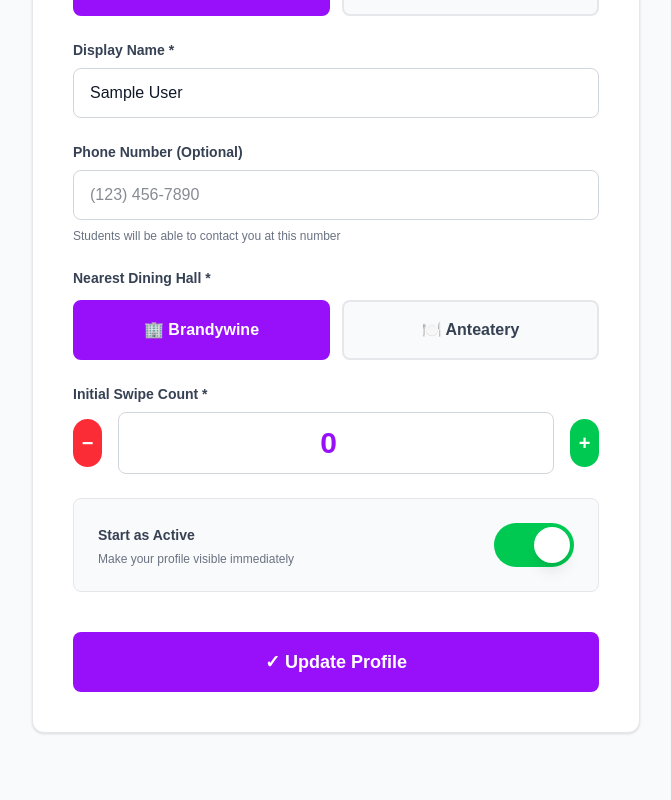
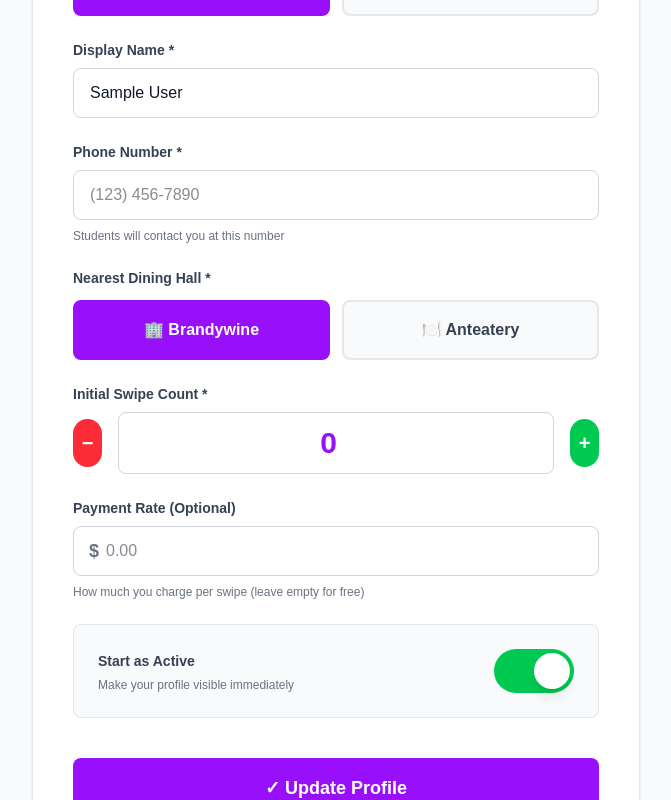
Before and after one commit to alexespejo/ctc-market-place, a Next.js app: page /profile/create in a window 1280 px wide. Shown: the part 553-1353 px from the top of the page, without its empty margins (304-975 px from the left). Built offline with nearby package versions, Linux system fonts and the light colour scheme; no server answers; the database is empty; sample sign-in values are in the browser's storage.

Commit message:
feat: stuff

```diff
--- a/app/profile/create/page.tsx
+++ b/app/profile/create/page.tsx
@@ -20,6 +20,7 @@ export default function CreateProfilePage() {
     diningHall: 'Brandywine' as DiningHall,
     userType: 'swiper' as UserType,
     swipeCount: 0,
+    paymentRate: undefined as number | undefined,
     isActive: true,
   });
 
@@ -42,11 +43,12 @@ export default function CreateProfilePage() {
       if (profile) {
         setFormData({
           displayName: profile.displayName,
-          phone: profile.phone || '',
+          phone: profile.phone,
           photoURL: profile.photoURL || '',
           diningHall: profile.diningHall,
           userType: profile.userType,
           swipeCount: profile.swipeCount,
+          paymentRate: profile.paymentRate,
           isActive: profile.isActive,
         });
       } else {
@@ -200,22 +202,24 @@ export default function CreateProfilePage() {
             {/* Phone */}
             <div>
               <label htmlFor="phone" className="block text-sm font-semibold text-gray-700 mb-2">
-                Phone Number (Optional)
+                Phone Number *
               </label>
               <input
                 type="tel"
                 id="phone"
+                required
                 value={formData.phone}
                 onChange={(e) => setFormData({ ...formData, phone: e.target.value })}
                 className="w-full px-4 py-3 bg-white border border-gray-300 rounded-lg focus:ring-2 focus:ring-purple-500 focus:border-transparent outline-none transition text-gray-900"
                 placeholder="(123) 456-7890"
               />
               <p className="mt-2 text-xs text-gray-500">
-                Students will be able to contact you at this number
+                Students will contact you at this number
               </p>
             </div>
 
-            {/* Dining Hall */}
+            {/* Dining Hall - Only for Swipers */}
+            {formData.userType === 'swiper' && (
               <div>
                 <label className="block text-sm font-semibold text-gray-700 mb-3">
                   Nearest Dining Hall *
@@ -245,9 +249,11 @@ export default function CreateProfilePage() {
                   </button>
                 </div>
               </div>
+            )}
 
             {/* Swipe Count - Only for Swipers */}
             {formData.userType === 'swiper' && (
+              <>
                 <div>
                   <label htmlFor="swipeCount" className="block text-sm font-semibold text-gray-700 mb-2">
                     Initial Swipe Count *
@@ -277,6 +283,30 @@ export default function CreateProfilePage() {
                     </button>
                   </div>
                 </div>
+
+                {/* Payment Rate */}
+                <div>
+                  <label htmlFor="paymentRate" className="block text-sm font-semibold text-gray-700 mb-2">
+                    Payment Rate (Optional)
+                  </label>
+                  <div className="relative">
+                    <span className="absolute left-4 top-1/2 -translate-y-1/2 text-gray-500 text-lg font-bold">$</span>
+                    <input
+                      type="number"
+                      id="paymentRate"
+                      min="0"
+                      step="0.50"
+                      value={formData.paymentRate || ''}
+                      onChange={(e) => setFormData({ ...formData, paymentRate: e.target.value ? parseFloat(e.target.value) : undefined })}
+                      className="w-full pl-8 pr-4 py-3 bg-white border border-gray-300 rounded-lg focus:ring-2 focus:ring-purple-500 focus:border-transparent outline-none transition text-gray-900"
+                      placeholder="0.00"
+                    />
+                  </div>
+                  <p className="mt-2 text-xs text-gray-500">
+                    How much you charge per swipe (leave empty for free)
+                  </p>
+                </div>
+              </>
             )}
 
             {/* Active Status - Only for Swipers */}
--- a/components/UserCard.tsx
+++ b/components/UserCard.tsx
@@ -48,32 +48,39 @@ export default function UserCard({ user }: UserCardProps) {
       <div className="p-5">
         <h3 className="text-xl font-bold text-gray-900 mb-3 text-center">{user.displayName}</h3>
 
-        {/* Dining Hall & Swipes */}
-        <div className="flex items-center justify-between mb-4 pb-4 border-b border-gray-200">
-          <div className="text-center flex-1">
-            <div className="text-2xl mb-1">📍</div>
-            <div className="font-bold text-gray-900 text-sm">{user.diningHall}</div>
+        {/* Dining Hall, Swipes & Payment Rate */}
+        <div className="grid grid-cols-3 gap-2 mb-4 pb-4 border-b border-gray-200">
+          <div className="text-center">
+            <div className="text-xl mb-1">📍</div>
+            <div className="font-bold text-gray-900 text-xs">{user.diningHall}</div>
           </div>
-          <div className="w-px h-12 bg-gray-200"></div>
-          <div className="text-center flex-1">
+          <div className="text-center">
             <div className="font-bold text-purple-600 text-2xl mb-1">
               {user.swipeCount}
             </div>
             <div className="text-xs text-gray-600">Swipes</div>
           </div>
+          <div className="text-center">
+            {user.paymentRate ? (
+              <>
+                <div className="font-bold text-green-600 text-xl mb-1">${user.paymentRate}</div>
+                <div className="text-xs text-gray-600">per swipe</div>
+              </>
+            ) : (
+              <>
+                <div className="font-bold text-green-600 text-xl mb-1">FREE</div>
+                <div className="text-xs text-gray-600">no charge</div>
+              </>
+            )}
+          </div>
         </div>
 
         {/* Phone Number */}
-        {user.phone && (
-          <div className="text-center">
-            <a
-              href={`tel:${user.phone}`}
-              className="inline-flex items-center gap-2 text-purple-600 hover:text-purple-700 font-semibold transition-colors"
-            >
-              📞 {formatPhoneNumber(user.phone)}
-            </a>
+        <div className="text-center">
+          <div className="inline-flex items-center gap-2 text-gray-700 font-semibold">
+            📞 {formatPhoneNumber(user.phone)}
           </div>
-        )}
+        </div>
 
         {/* Timestamp */}
         <div className="mt-4 text-xs text-gray-400 text-center">
--- a/lib/firestore.ts
+++ b/lib/firestore.ts
@@ -26,6 +26,7 @@ const convertToUserProfile = (id: string, data: any): UserProfile => {
     diningHall: data.diningHall,
     userType: data.userType || 'swiper',
     swipeCount: data.swipeCount || 0,
+    paymentRate: data.paymentRate,
     isActive: data.isActive ?? true,
     createdAt: data.createdAt?.toDate() || new Date(),
     updatedAt: data.updatedAt?.toDate() || new Date(),
--- a/lib/types.ts
+++ b/lib/types.ts
@@ -5,11 +5,12 @@ export interface UserProfile {
   id: string;
   email: string;
   displayName: string;
-  phone?: string;
+  phone: string;
   photoURL?: string;
   diningHall: DiningHall;
   userType: UserType;
   swipeCount: number;
+  paymentRate?: number;
   isActive: boolean;
   createdAt: Date;
   updatedAt: Date;
@@ -17,10 +18,11 @@ export interface UserProfile {
 
 export interface UserProfileInput {
   displayName: string;
-  phone?: string;
+  phone: string;
   photoURL?: string;
   diningHall: DiningHall;
   userType: UserType;
   swipeCount: number;
+  paymentRate?: number;
   isActive: boolean;
 }
```
Lines whose indentation alone changed are shown as unchanged.
